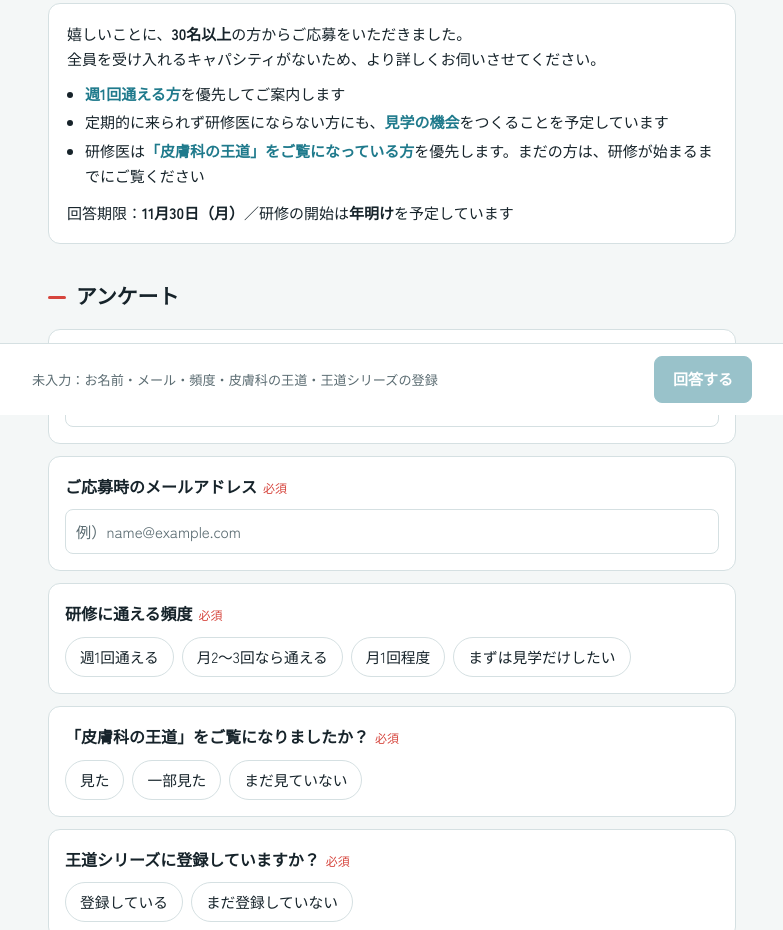
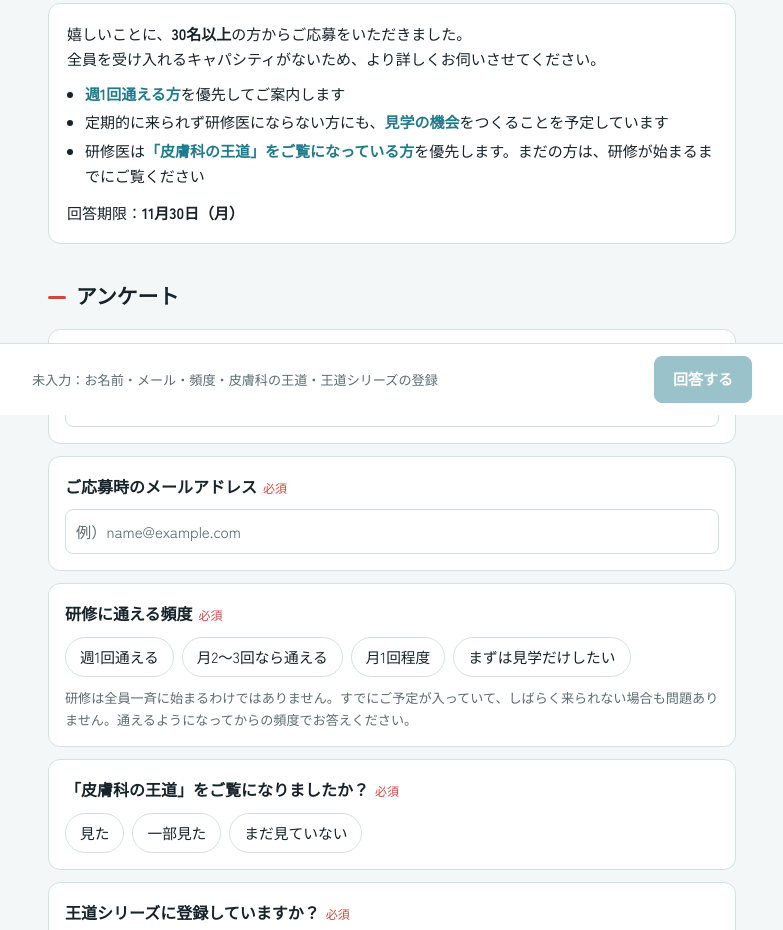
Before and after one commit to toyoda-blip/derm-resident-recruit, a plain HTML site: page confirm.html in a window 1280 px wide. Shown: the part 385-1315 px from the top of the page, without its empty margins (248-1031 px from the left). Drawn offline with Linux system fonts and the light colour scheme; a web font is replaced by a local one.

Commit message:
開始時期の文言を削除し、一斉開始ではない旨を追加
Co-Authored-By: Claude Opus 5.5 <noreply@anthropic.com>

```diff
--- a/confirm.html
+++ b/confirm.html
@@ -106,7 +106,7 @@ footer.site a{color:var(--muted)}
       <li>定期的に来られず研修医にならない方にも、<b>見学の機会</b>をつくることを予定しています</li>
       <li>研修医は<b>「皮膚科の王道」をご覧になっている方</b>を優先します。まだの方は、研修が始まるまでにご覧ください</li>
     </ul>
-    <p style="margin:12px 0 0">回答期限：<b>11月30日（月）</b>／研修の開始は<b>年明け</b>を予定しています</p>
+    <p style="margin:12px 0 0">回答期限：<b>11月30日（月）</b></p>
   </section>
 
   <h2 class="sec">アンケート</h2>
@@ -122,6 +122,7 @@ footer.site a{color:var(--muted)}
     <section class="q">
       <h3>研修に通える頻度<span class="req">必須</span></h3>
       <div class="opts" data-name="freq"></div>
+      <p class="note">研修は全員一斉に始まるわけではありません。すでにご予定が入っていて、しばらく来られない場合も問題ありません。通えるようになってからの頻度でお答えください。</p>
     </section>
     <section class="q">
       <h3>「皮膚科の王道」をご覧になりましたか？<span class="req">必須</span></h3>
```
